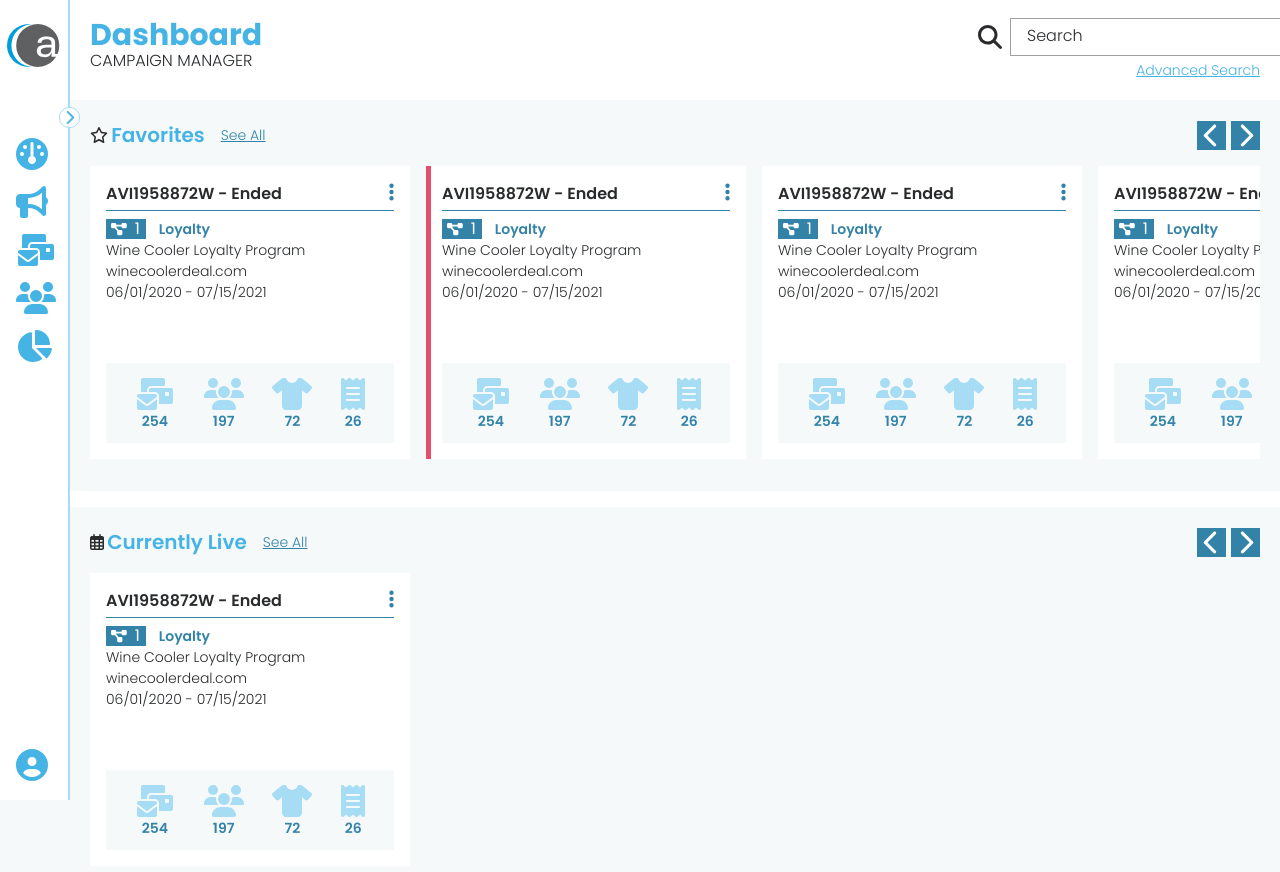
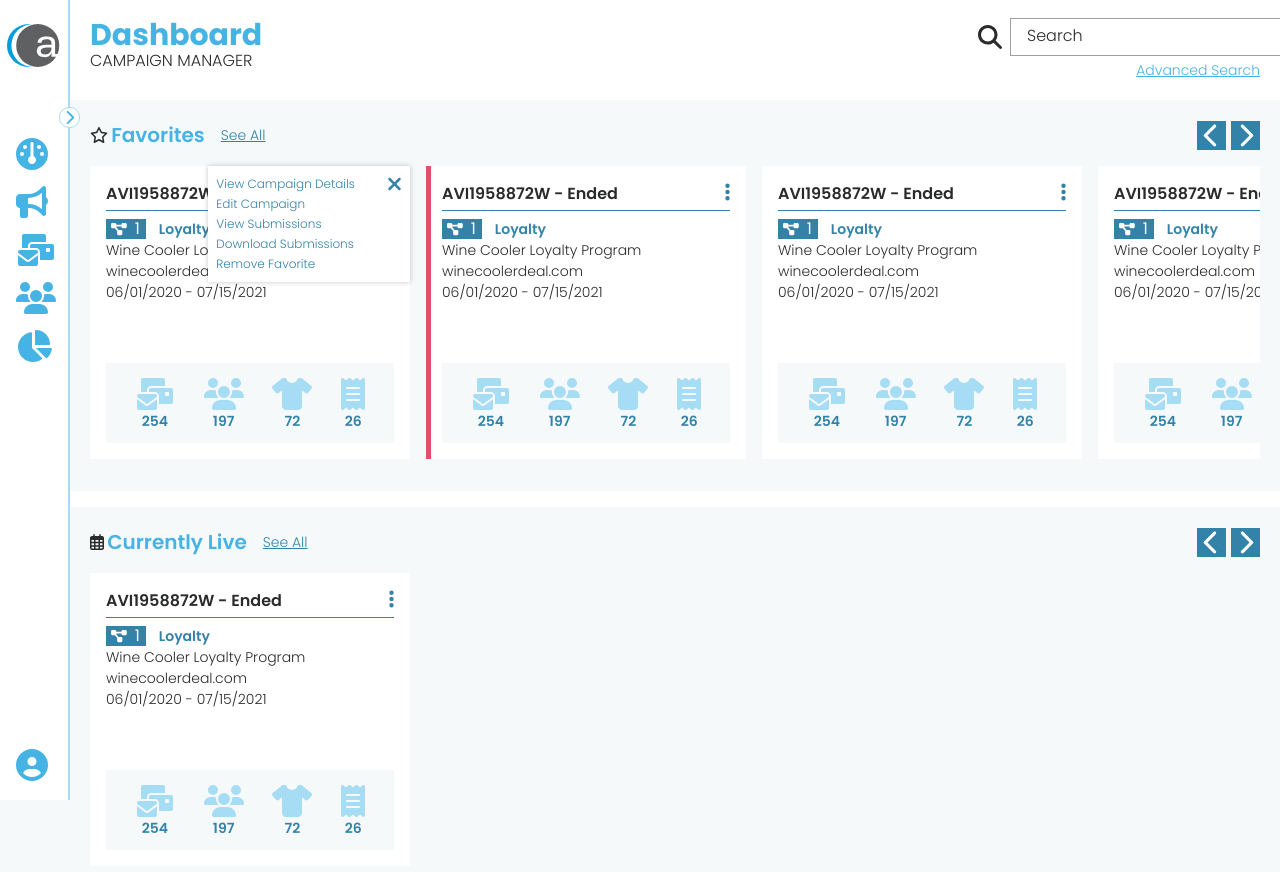
Before and after one commit to PandolfoM/amg-test, a React (Vite) app: page / in a window 1280 px wide. Both pictures are taken after a click on the icon 391 px from the left and 192 px from the top of the page. Shown: the top 872 px of the page. Built offline with nearby package versions, Linux system fonts and the light colour scheme.

Commit message:
card edit actions

```diff
--- a/src/App.scss
+++ b/src/App.scss
@@ -207,7 +207,6 @@ $danger: #e54e6b;
     &-title {
       display: flex;
       justify-content: space-between;
-      padding-bottom: 1rem;
 
       div {
         display: flex;
@@ -246,7 +245,10 @@ $danger: #e54e6b;
       flex-direction: row;
       flex-wrap: nowrap;
       overflow-x: scroll;
+      padding-top: 1rem;
+
       gap: 1rem;
+
       .card {
         box-sizing: border-box;
         padding: 1rem;
@@ -256,6 +258,32 @@ $danger: #e54e6b;
         display: flex;
         flex-direction: column;
         justify-content: space-between;
+        position: relative;
+
+        &-edit-actions {
+          display: flex;
+          flex-direction: row-reverse;
+          gap: 2rem;
+          padding: 0.5rem;
+          z-index: 1;
+          position: absolute;
+          right: 0;
+          top: 0;
+          background-color: $white;
+          box-shadow: 0 0 5px #292b2d43;
+
+          svg {
+            cursor: pointer;
+          }
+
+          p {
+            cursor: pointer;
+            font-size: 12px;
+            font-weight: lighter;
+            color: $tert;
+            line-height: 20px;
+          }
+        }
 
         &-title {
           border-bottom: 1px solid $tert;
@@ -269,6 +297,10 @@ $danger: #e54e6b;
             font-size: 16px;
             font-weight: 600;
             color: $black;
+          }
+
+          svg {
+            cursor: pointer;
           }
         }
 
--- a/src/components/Card.jsx
+++ b/src/components/Card.jsx
@@ -5,15 +5,35 @@ import {
   faReceipt,
   faShirt,
   faUsers,
+  faXmark,
 } from "@fortawesome/free-solid-svg-icons";
 import { FontAwesomeIcon } from "@fortawesome/react-fontawesome";
-import React from "react";
+import React, { useState } from "react";
 
 function Card({ error }) {
+  const [isVisible, setIsVisible] = useState(false);
+
   return (
     <div
       className="card"
       style={{ boxShadow: error && "inset 5px 0 0 0 #e54e6b" }}>
+      {isVisible && (
+        <div className="card-edit-actions">
+          <FontAwesomeIcon
+            icon={faXmark}
+            color="#3383A8"
+            size="lg"
+            onClick={() => setIsVisible(false)}
+          />
+          <div>
+            <p>View Campaign Details</p>
+            <p>Edit Campaign</p>
+            <p>View Submissions</p>
+            <p>Download Submissions</p>
+            <p>Remove Favorite</p>
+          </div>
+        </div>
+      )}
       <div>
         <header className="card-title">
           <h5>AVI1958872W - Ended</h5>
@@ -21,6 +41,7 @@ function Card({ error }) {
             icon={faEllipsisVertical}
             color="#3383a8"
             size="lg"
+            onClick={() => setIsVisible(true)}
           />
         </header>
         <div className="card-body">
```
